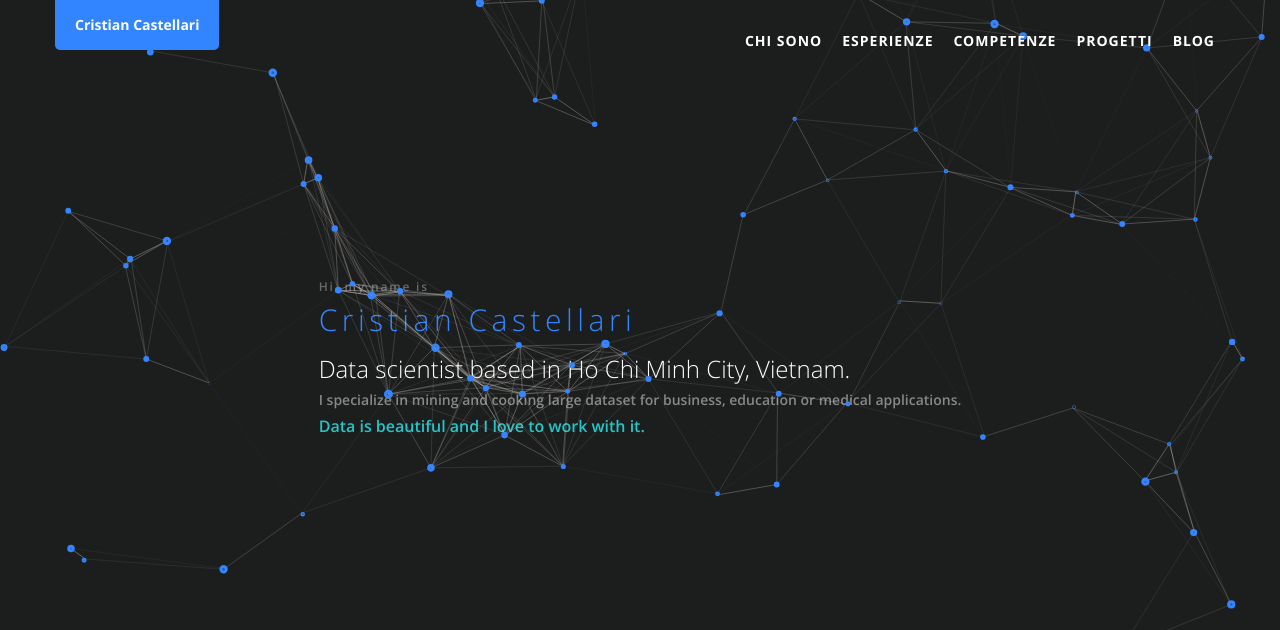
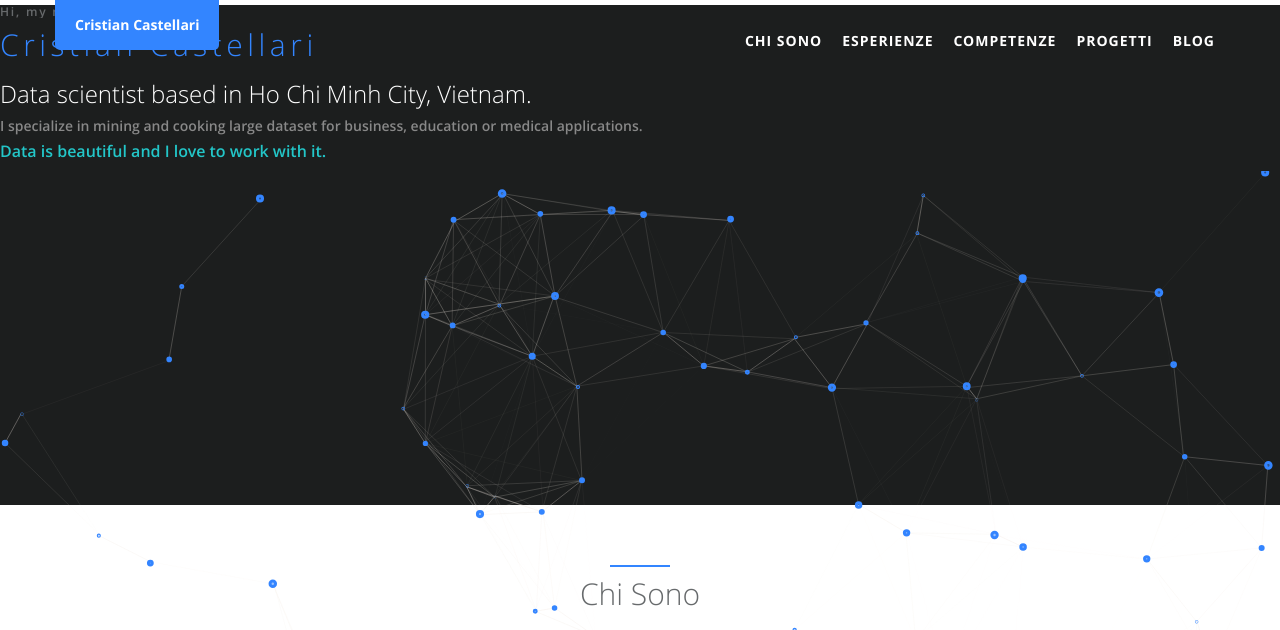
Before and after one commit to Tu777Nguyen/Tu777Nguyen.github.io, a Jekyll site: the page built from index.html, in a window 1280 px wide and 1400 px high. Shown: the top 630 px of the window. Built offline with Jekyll 4.4.1, drawn with Linux system fonts in a browser that asks for light colours; comment, search, counter and statistics services are not loaded; grey boxes are pictures that could not be loaded.

Commit message:
first commit

```diff
--- a/_sass/_style.scss
+++ b/_sass/_style.scss
@@ -5,14 +5,11 @@
 }
 
 #particles-js {
-  height: 720px;
+  height: 500px;
   background-color: #1c1e1e;
   background-repeat: no-repeat;
-  background-position: 100% 100%;
+  background-position: 50% 50%;
   background-size: contain;
-  display: flex;
-  justify-content: center;
-  align-items: center;
 }
 
 
```
